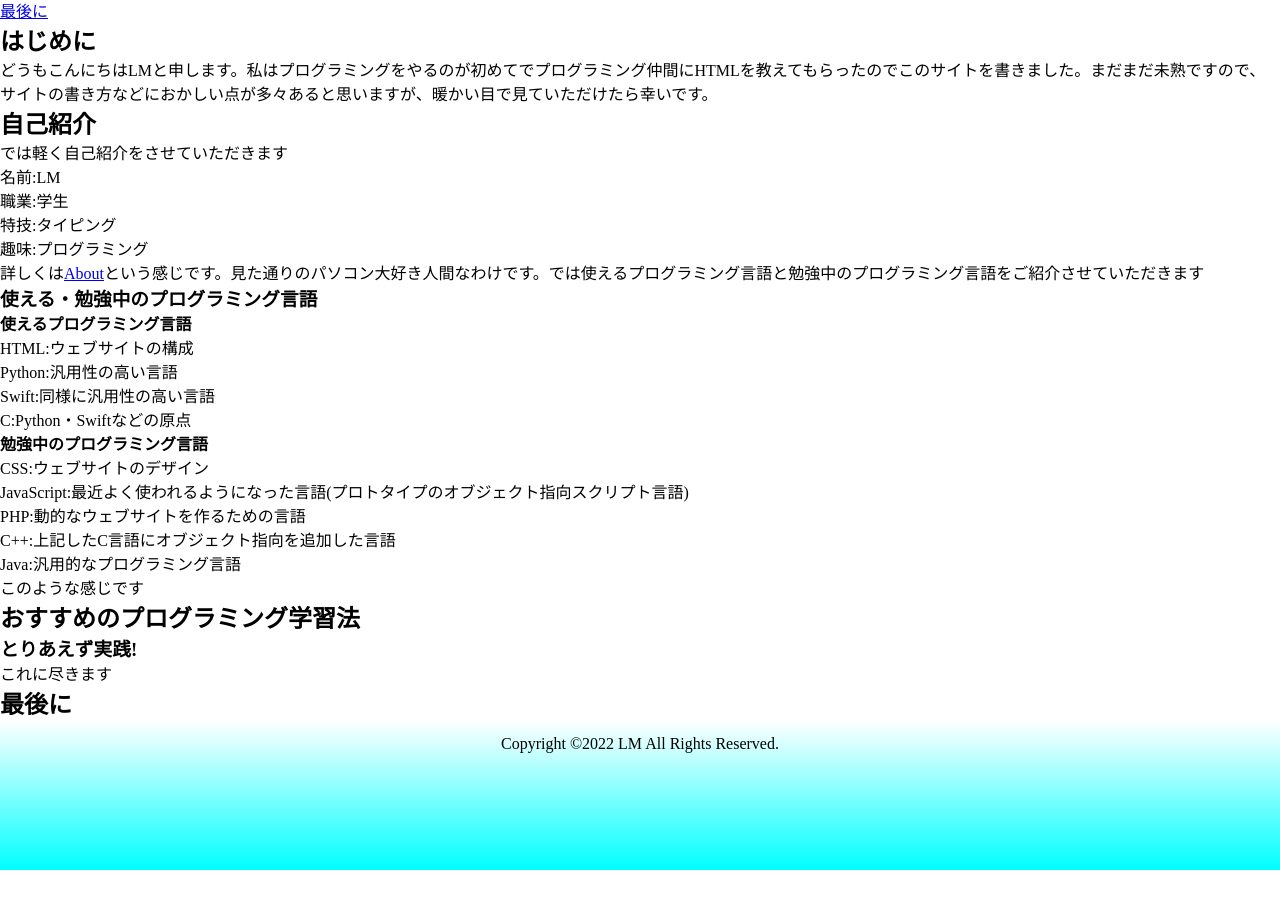
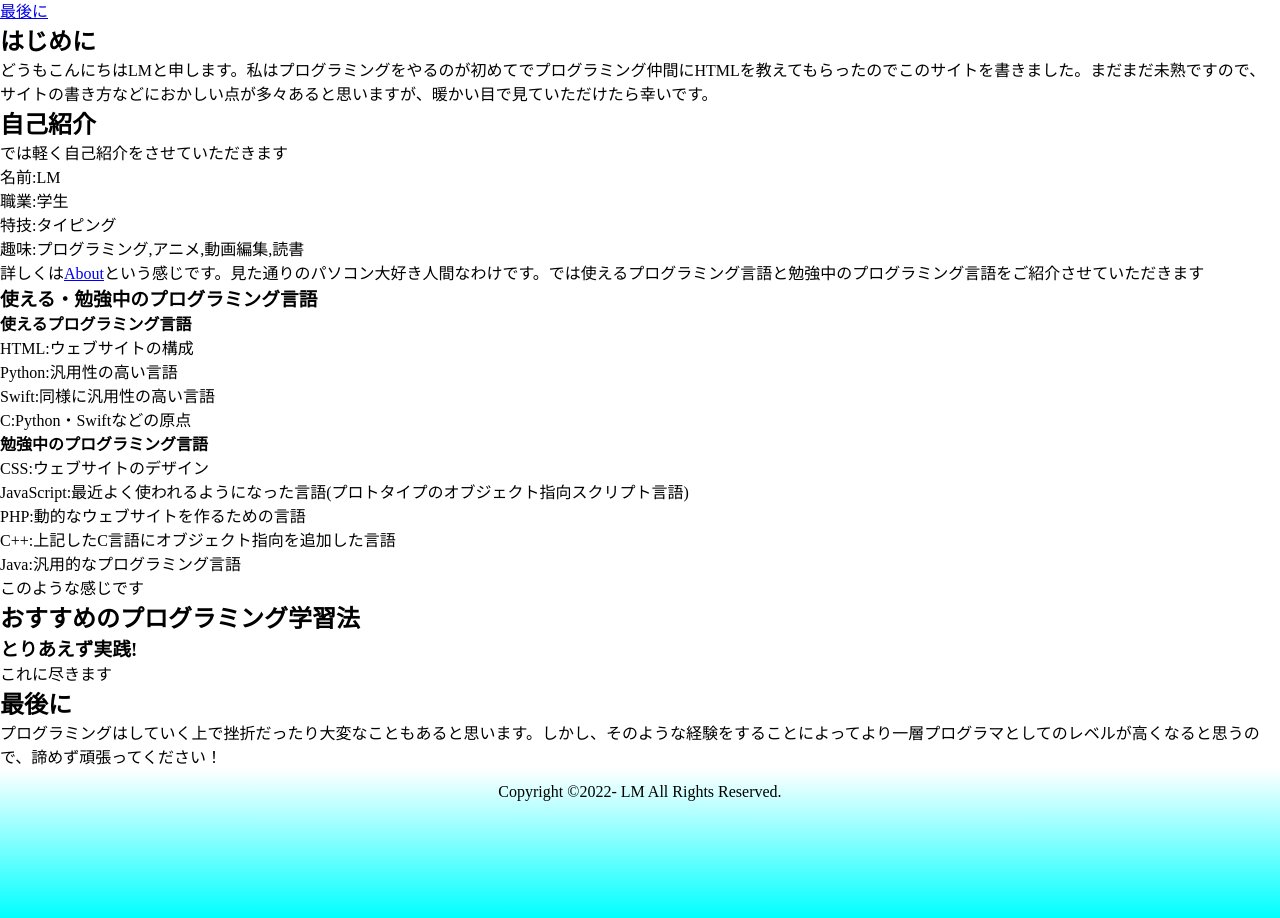
Before and after one commit to LM-1863/riporipo, a plain HTML site: page index.html in a window 1280 px wide. Shown: the part 247-1165 px from the top of the page. Before the commit the page ends 1117 px from the top, so only its background shows below. Drawn offline with Linux system fonts and the light colour scheme.

Commit message:
Update index.html
「最後に」の内容を追加

```diff
--- a/index.html
+++ b/index.html
@@ -44,7 +44,7 @@
     <li>名前:LM</li>
     <li>職業:学生</li>
     <li>特技:タイピング</li>
-    <li>趣味:プログラミング</li>
+    <li>趣味:プログラミング,アニメ,動画編集,読書</li>
   </ol>
   <p>詳しくは<a href="About.html">About</a>という感じです。見た通りの<!--
   -->パソコン大好き人間なわけです。では使えるプログラミング言語<!--
@@ -70,8 +70,10 @@
     <h3>とりあえず実践!</h3>
     <p>これに尽きます</p>
   <h2 id="saigoni">最後に</h2>
+    <p>プログラミングはしていく上で挫折だったり大変なこともあると思います。<!--
+      -->しかし、そのような経験をすることによってより一層プログラマとしてのレベルが高くなると思うので、諦めず頑張ってください！</p>
   <footer>
-    <p>Copyright &copy;2022 LM All Rights Reserved.</p>
+    <p>Copyright &copy;2022- LM All Rights Reserved.</p>
   </footer>
   </body>
 </html>
```
